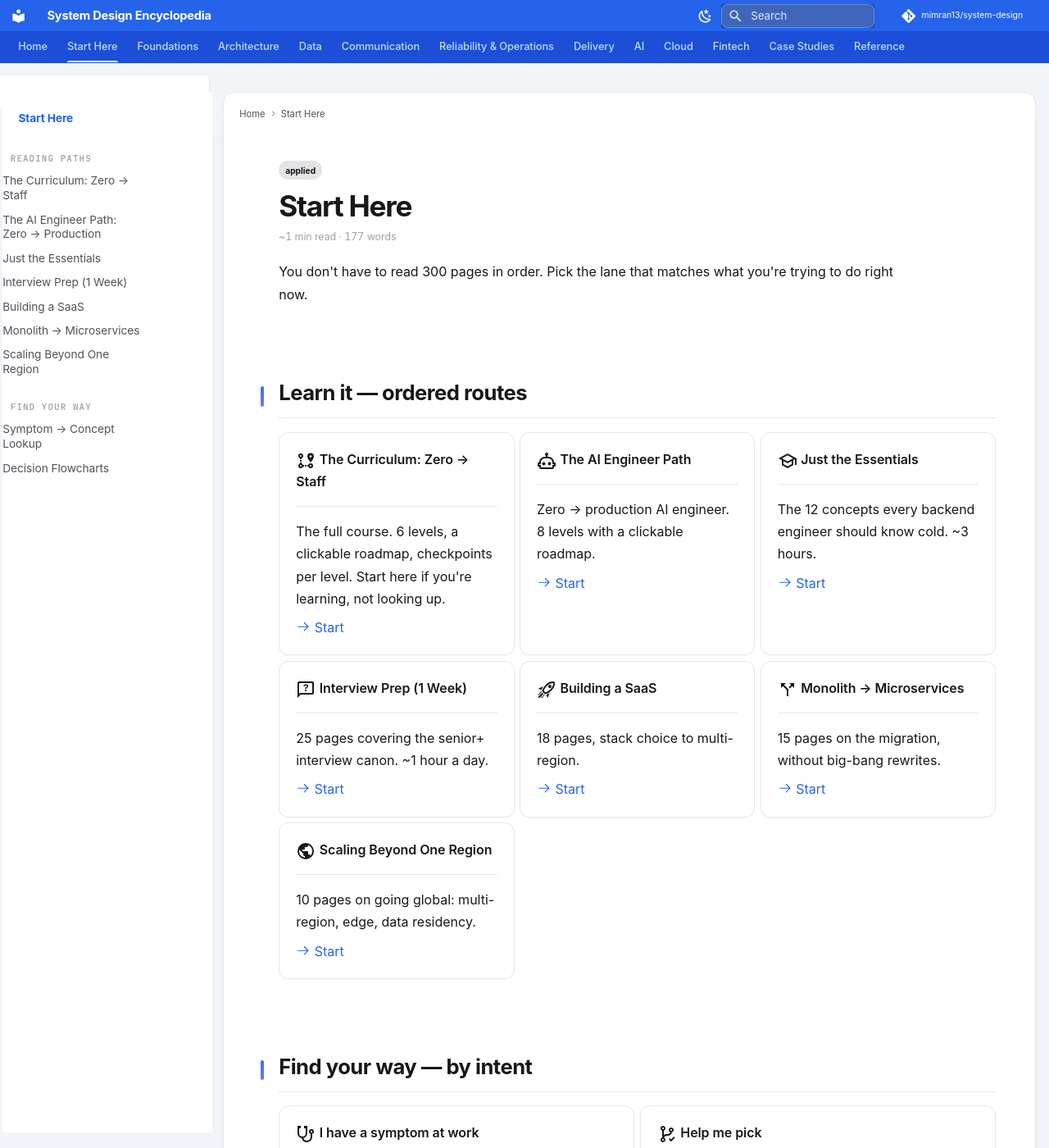
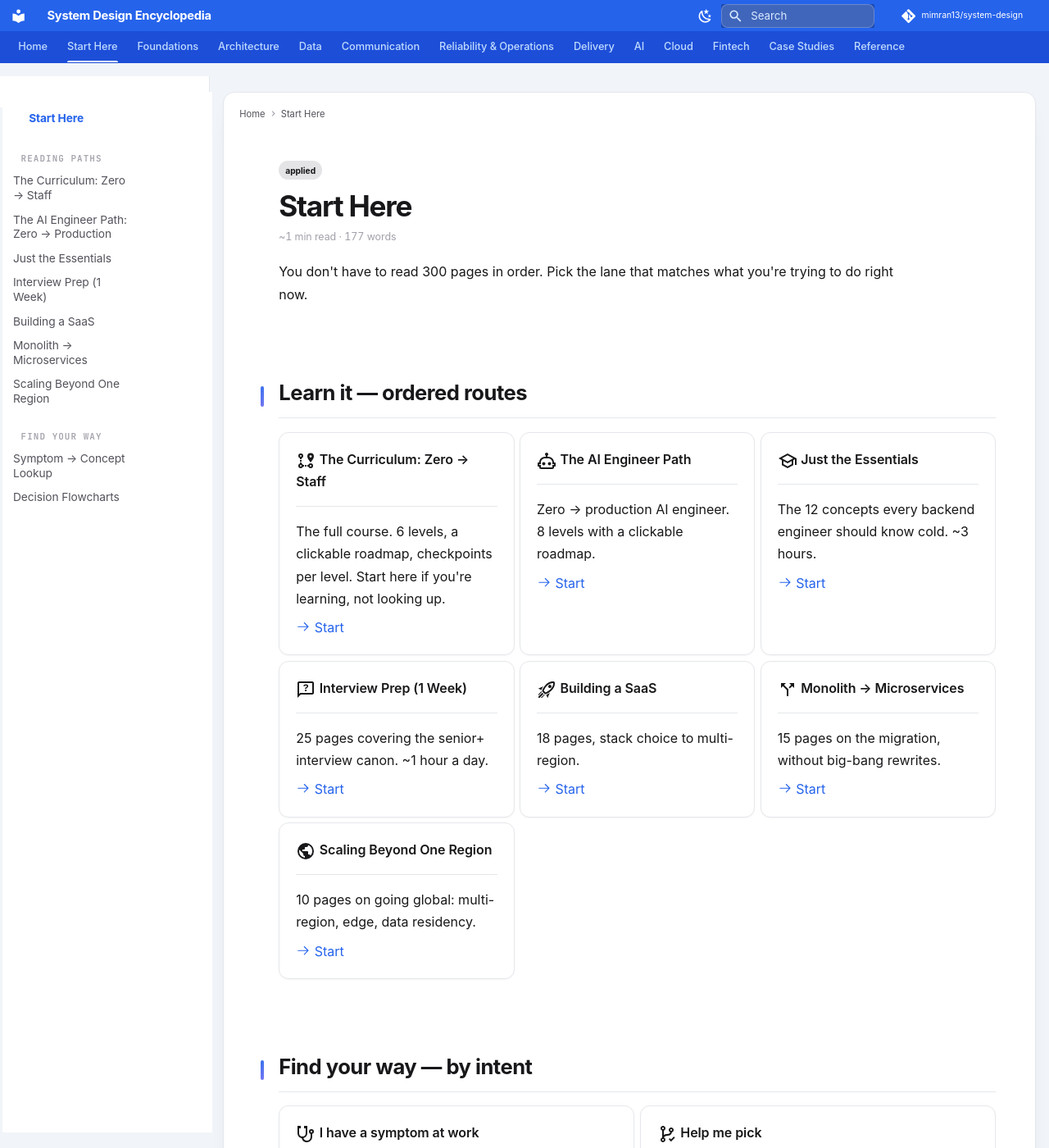
Before and after one commit to mimran13/system-design, an MkDocs documentation site: the page built from docs/paths/index.md, in a window 1280 px wide and 1400 px high. Shown: the whole window at 82% size. Built offline with MkDocs 1.6.1 and Material for MkDocs 9.7.7, drawn with Linux system fonts in a browser that asks for light colours; comment, search, counter and statistics services are not loaded.

Commit message:
fix(theme): restore sidebar horizontal padding (was hugging the left edge)
Flattening removed the indentation that kept nav content inset; add 0.8rem
horizontal padding to .md-nav--primary so links/labels don't touch the edge.

Co-Authored-By: Claude Opus 4.8 (1M context) <noreply@anthropic.com>

```diff
--- a/docs/stylesheets/extra.css
+++ b/docs/stylesheets/extra.css
@@ -421,6 +421,12 @@ a, button, .md-nav__link, .md-typeset .grid.cards > ul > li {
 
 .md-nav--primary > .md-nav__list > .md-nav__item--active > .md-nav__link {
   color: var(--md-primary-fg-color) !important;
+}
+
+/* Inset the whole primary nav from the sidebar edge (mockup .side padding) */
+.md-nav--primary {
+  padding-left: 0.8rem !important;
+  padding-right: 0.8rem !important;
 }
 
 /* Flat nav — no indentation rail, links sit flush-left like the mockup .side */
```
